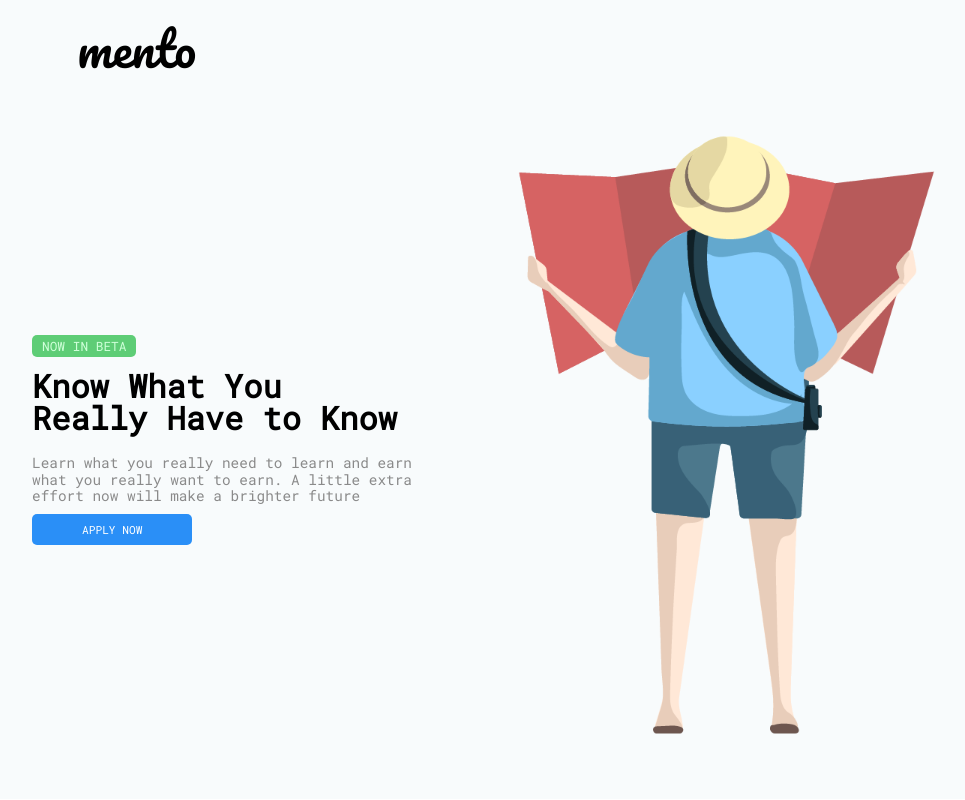
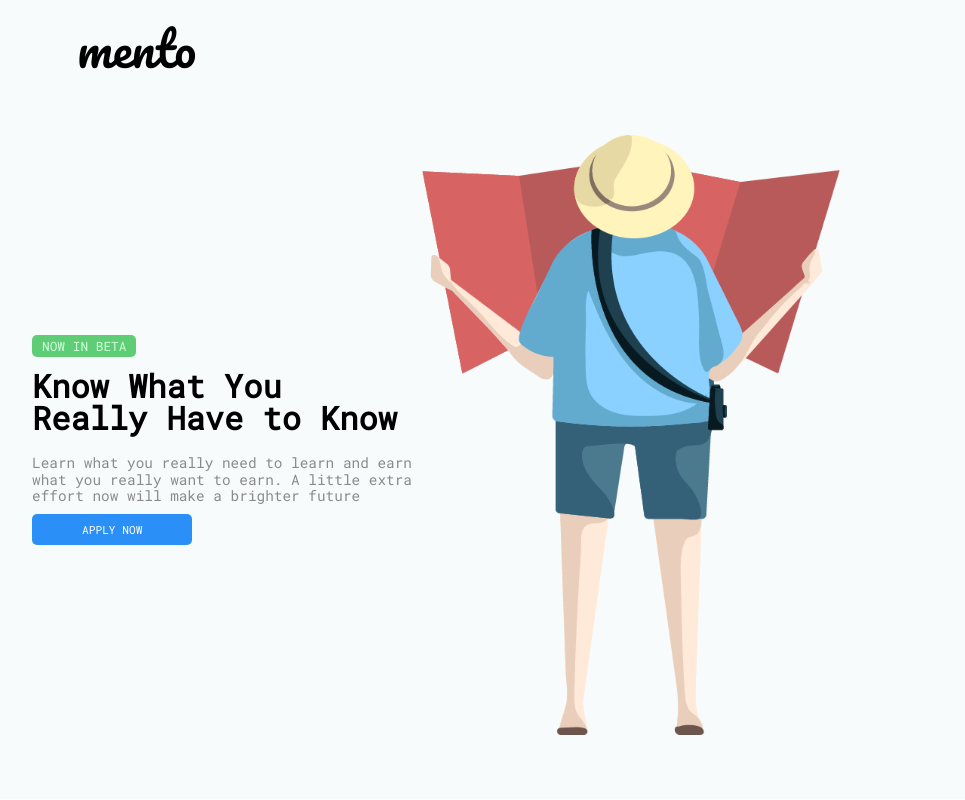
Before and after one commit to mentodev/mentodev.github.io, a website built with Parcel: page src/index.html in a window 1280 px wide. Shown: the top 800 px of the page, without its empty margins (118-1083 px from the left). Built offline with nearby package versions, Linux system fonts and the light colour scheme.

Commit message:
change image used

```diff
--- a/src/index.html
+++ b/src/index.html
@@ -27,7 +27,7 @@
             <a class="signup" target="_blank" href="https://adamshamsudeen.typeform.com/to/JhdCBT">APPLY NOW</a>
           </div>
           <div class="banner-image">
-            <img src="images/map.png" alt="map" />
+            <img src="images/trimmed-map.png" alt="map" />
           </div>
         </div>
       </div>
```
